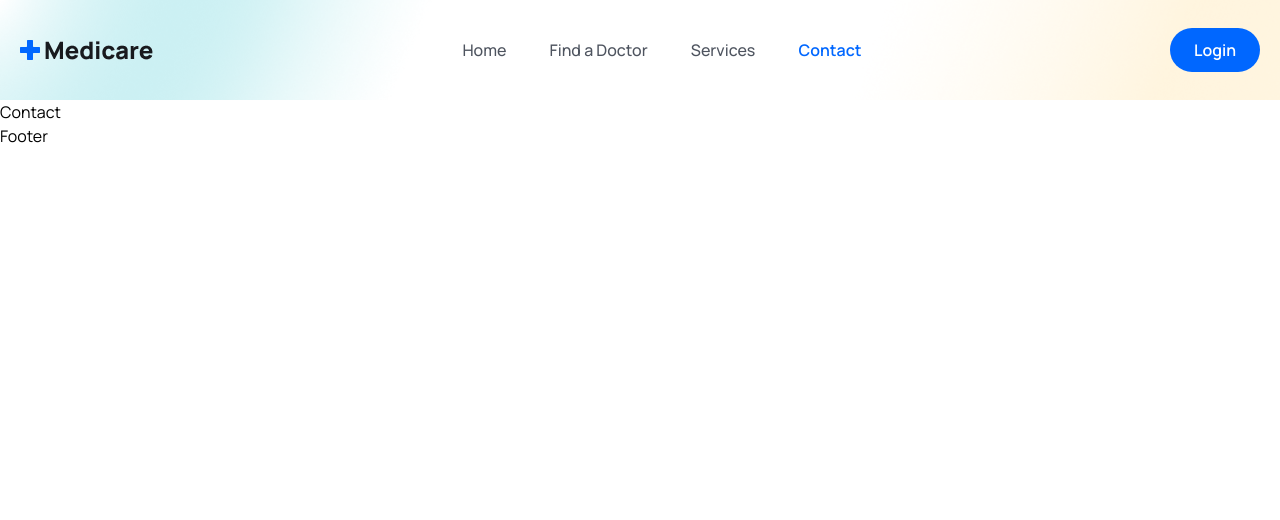
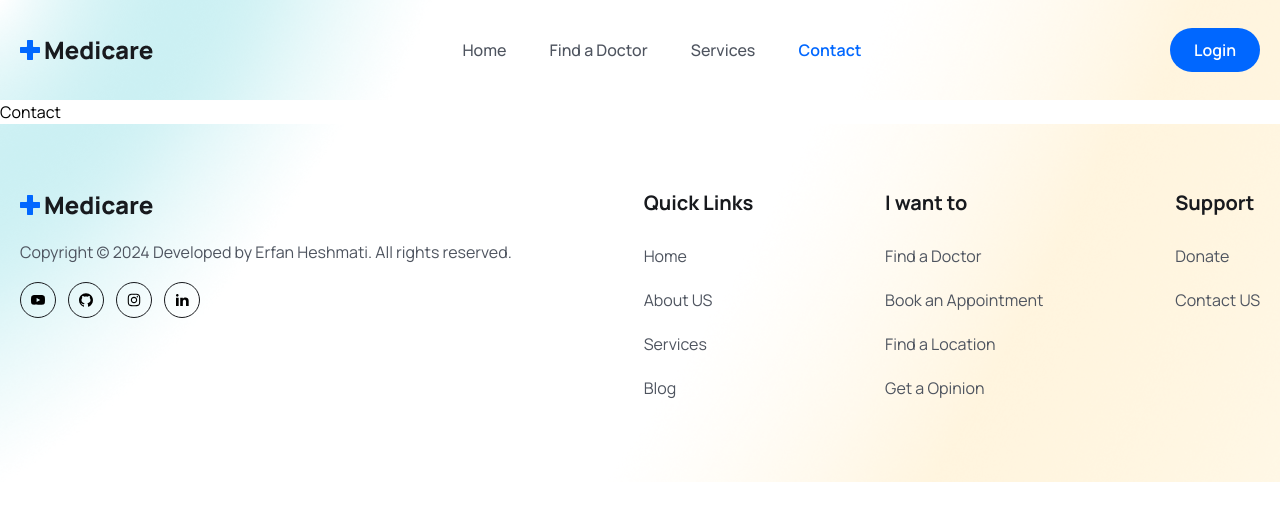
Before and after one commit to erfanheshmati/mern-medicare, a React (Vite) app in the folder frontend/: page /contact in a window 1280 px wide. Shown: the top 520 px of the page. Built offline with nearby package versions, Linux system fonts and the light colour scheme.

Commit message:
footer ui design

```diff
--- a/frontend/src/components/Footer.jsx
+++ b/frontend/src/components/Footer.jsx
@@ -1,8 +1,108 @@
+import { Link } from "react-router-dom"
+import logo from "../assets/images/logo.png"
+import { RiLinkedinFill } from "react-icons/ri"
+import { AiFillYoutube, AiFillGithub, AiOutlineInstagram } from "react-icons/ai"
+
+const socialLinks = [
+    { path: "/", icon: <AiFillYoutube className="group-hover:text-white w-4 h-5" /> },
+    { path: "/", icon: <AiFillGithub className="group-hover:text-white w-4 h-5" /> },
+    { path: "/", icon: <AiOutlineInstagram className="group-hover:text-white w-4 h-5" /> },
+    { path: "/", icon: <RiLinkedinFill className="group-hover:text-white w-4 h-5" /> },
+]
+
+const quickLinks1 = [
+    { path: "/home", display: "Home" },
+    { path: "/", display: "About US" },
+    { path: "/services", display: "Services" },
+    { path: "/", display: "Blog" },
+]
+
+const quickLinks2 = [
+    { path: "/doctors", display: "Find a Doctor" },
+    { path: "/", display: "Book an Appointment" },
+    { path: "/", display: "Find a Location" },
+    { path: "/", display: "Get a Opinion" },
+]
+
+const quickLinks3 = [
+    { path: "/", display: "Donate" },
+    { path: "/contact", display: "Contact US" },
+]
 
 export default function Footer() {
+
+    const year = new Date().getFullYear()
+
     return (
-        <div>
-            Footer
-        </div>
+        <footer className="py-16 footer">
+            <div className="container">
+                <div className="flex justify-between flex-col md:flex-row flex-wrap gap-[30px]">
+
+                    <div>
+                        <img src={logo} alt="" />
+                        <p className="text-[16px] leading-7 font-[400] text-textColor mt-4">
+                            Copyright &copy; {year} Developed by Erfan Heshmati. All rights reserved.
+                        </p>
+                        <div className="flex items-center gap-3 mt-4">
+                            {socialLinks.map((link, index) => (
+                                <Link
+                                    to={link.path}
+                                    key={index}
+                                    className="w-9 h-9 border border-solid border-[#181a1e] rounded-full flex items-center justify-center hover:bg-primaryColor hover:border-none hover:text-white"
+                                >
+                                    {link.icon}
+                                </Link>
+                            ))}
+                        </div>
+                    </div>
+
+                    <div>
+                        <h2 className="text-[20px] leading-[30px] font-[700] mb-6 text-headingColor">
+                            Quick Links
+                        </h2>
+                        <ul>
+                            {quickLinks1.map((item, index) => (
+                                <li key={index} className="mb-4">
+                                    <Link to={item.path} className="text-[16px] leading-7 font-[400] text-textColor hover:text-primaryColor">
+                                        {item.display}
+                                    </Link>
+                                </li>
+                            ))}
+                        </ul>
+                    </div>
+
+                    <div>
+                        <h2 className="text-[20px] leading-[30px] font-[700] mb-6 text-headingColor">
+                            I want to
+                        </h2>
+                        <ul>
+                            {quickLinks2.map((item, index) => (
+                                <li key={index} className="mb-4">
+                                    <Link to={item.path} className="text-[16px] leading-7 font-[400] text-textColor hover:text-primaryColor">
+                                        {item.display}
+                                    </Link>
+                                </li>
+                            ))}
+                        </ul>
+                    </div>
+
+                    <div>
+                        <h2 className="text-[20px] leading-[30px] font-[700] mb-6 text-headingColor">
+                            Support
+                        </h2>
+                        <ul>
+                            {quickLinks3.map((item, index) => (
+                                <li key={index} className="mb-4">
+                                    <Link to={item.path} className="text-[16px] leading-7 font-[400] text-textColor hover:text-primaryColor">
+                                        {item.display}
+                                    </Link>
+                                </li>
+                            ))}
+                        </ul>
+                    </div>
+
+                </div>
+            </div>
+        </footer>
     )
 }
--- a/frontend/src/index.css
+++ b/frontend/src/index.css
@@ -27,6 +27,9 @@
   .hero__section {
     @apply bg-[url("./assets/images/hero-bg.png")] bg-no-repeat bg-center bg-cover;
   }
+  .footer {
+    @apply bg-[url("./assets/images/hero-bg.png")] bg-no-repeat bg-center bg-cover;
+  }
 }
 
 @media only screen and (max-width: 1024px) {
```
